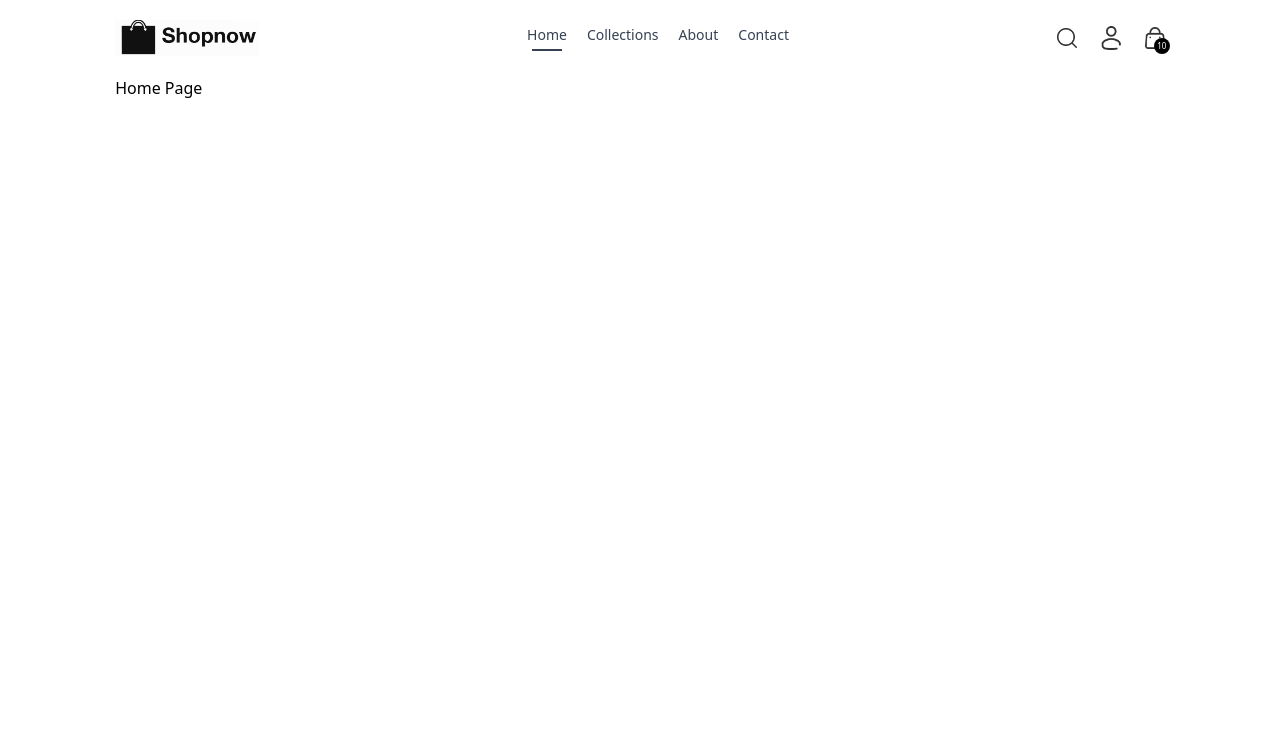
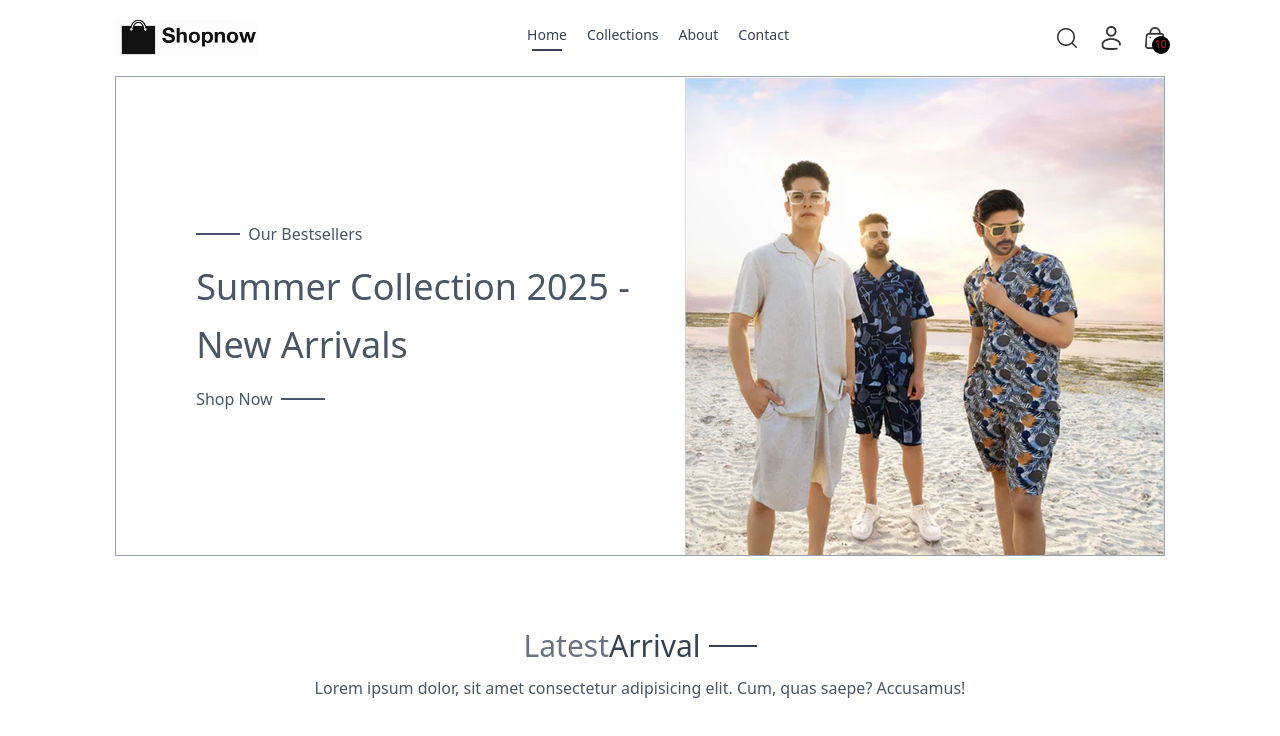
Before and after one commit to PratikParida2/E-Commerce-Project, a React (Vite) app: page / in a window 1280 px wide. Shown: the top 736 px of the page. Built offline with nearby package versions, Linux system fonts and the light colour scheme.

Commit message:
Frontend Part Continue

```diff
--- a/src/assets/frontend_assets/assets.js
+++ b/src/assets/frontend_assets/assets.js
@@ -56,7 +56,7 @@ import p_img52 from './p_img52.png'
 
 
 import logo from './mylogo.png'
-import hero_img from './hero_img.png'
+import hero_img from './hero.png'
 import cart_icon from './cart_icon.png'
 import bin_icon from './bin_icon.png'
 import dropdown_icon from './dropdown_icon.png'
--- /dev/null
+++ b/src/components/Hero.jsx
@@ -0,0 +1,31 @@
+import React from 'react'
+import { assets } from '../assets/frontend_assets/assets'
+
+const Hero = () => {
+  return (
+    <div className='flex flex-col sm:flex-row border border-gray-400 justify-between'>
+      {/* Left Side */}
+      <div className='w-full sm:w-1/2 flex items-center justify-center py-10 sm:py-0 pl-20'>
+            <div className='text-gray-600'>
+                <div className='flex gay-2 items-center gap-2'>
+                    <p className='w-8 md:w-11 h-[2px] bg-slate-600'></p>
+                    <p className='font-medium text-sm md:text-base'>Our Bestsellers</p>
+                </div>
+                <h1 className='text-3xl sm:py-3 lg:text-4xl leading-relaxed'>Summer Collection 2025 - New Arrivals</h1>
+                <div className='flex gay-2 items-center gap-2'>
+                    <p className='font-medium text-sm md:text-base'>Shop Now</p>
+                    <p className='w-8 md:w-11 h-[2px] bg-slate-600'></p>
+                </div>
+            </div>
+
+      </div>
+
+      {/* Right Side */}
+
+      <img className='w-fit' src={assets.hero_img} alt="" />
+
+    </div>
+  )
+}
+
+export default Hero
--- /dev/null
+++ b/src/components/LatexCollection.jsx
@@ -0,0 +1,20 @@
+import React, { useContext } from 'react'
+import { ShopContext } from '../context/ShopContext'
+import Title from './Title';
+const LatexCollection = () => {
+    const {products}=useContext(ShopContext);
+    console.log(products);
+
+  return (
+    <div className='my-10'>
+      <div className='text-center py-8 text-3xl'>
+            <Title text1={'Latest'} text2={'Arrival'}/>
+            <p className='w-3/4 m-auto text-xs sm:text-sm md:text-base text-gray-600'>
+                Lorem ipsum dolor, sit amet consectetur adipisicing elit. Cum, quas saepe? Accusamus!
+            </p>
+      </div>
+    </div>
+  )
+}
+
+export default LatexCollection
--- a/src/components/NavBar.jsx
+++ b/src/components/NavBar.jsx
@@ -1,7 +1,8 @@
-import React from 'react'
+import React, { useState } from 'react'
 import { assets } from '../assets/frontend_assets/assets'
 import {NavLink,Link} from 'react-router-dom'
 const NavBar = () => {
+  const [visible,setVisible]=useState(false);
   return (
     <div className='flex items-center justify-between py-5 font-medium '>
       <img src={assets.logo} alt="logo" className='w-36' />
@@ -40,9 +41,22 @@ const NavBar = () => {
         </div>
         <Link to='/cart' className='relative'>
             <img src={assets.cart_icon} className='w-5 min-w-5' alt="" />
-            <p className='absolute right-[-5px] bottom-[-5px] w-4 leading-4 bg-black text-white aspect-square rounded-full text-[8px] text-center'>10</p>
+            <p className='absolute right-[-5px] bottom-[-5px] w-[18px] leading-4 bg-black text-[#e61b1b] aspect-square rounded-full text-[10px] text-center'>10</p>
         </Link>
-        <img src={assets.menu_icon} className='w-5 cursor-pointer sm:hidden' alt="" />
+        <img onClick={()=>setVisible(true)} src={assets.menu_icon} className='w-5 cursor-pointer sm:hidden' alt="" />
+      </div>
+      {/* Side Bar Menu For Smaller Screen */}
+      <div className={`absolute top-0 right-0 bottom-0 overflow-hidden bg-white transition-all ${visible ? 'w-full' : 'w-0'}`}>
+          <div onClick={()=>setVisible(false)} className='flex flex-col text-gray-600 cursor-pointer'>
+              <div className='flex items-center gap-4 p-3'>
+                <img className='h-4 rotate-180 ' src={assets.dropdown_icon} alt="" />
+                <p>Back</p>
+              </div>
+              <NavLink to='/' className='pl-6 py-2 border'>Home</NavLink>
+              <NavLink to='/collections' className='pl-6 py-2 border'>Collections</NavLink>
+              <NavLink to='/about' className='pl-6 py-2 border'>About</NavLink>
+              <NavLink to='/contact' className='pl-6 py-2 border'>Contact</NavLink>
+          </div>
       </div>
     </div>
   )
--- /dev/null
+++ b/src/components/Title.jsx
@@ -0,0 +1,12 @@
+import React from 'react'
+
+const Title = ({text1,text2}) => {
+  return (
+    <div className='inline-flex gap-2 items-center mb-3'>
+      <p className='text-gray-500'>{text1}<span className='text-gray-700 font-medium'>{text2}</span></p>
+      <p className='w-8 sm:w-12 h-[1px] sm:h-[2px] bg-gray-700 text-center'></p>
+    </div>
+  )
+}
+
+export default Title
--- /dev/null
+++ b/src/context/ShopContext.jsx
@@ -0,0 +1,17 @@
+import { createContext } from "react";
+import { products } from "../assets/frontend_assets/assets";
+export const ShopContext=createContext();
+const ShopContextProvider=(props)=>
+{
+    const currency='$';
+    const deliveryCharge=10;
+    const value={
+        products,currency,deliveryCharge
+    }
+    return (
+        <ShopContext.Provider value={value}>
+            {props.children}
+        </ShopContext.Provider>
+    )
+}
+export default ShopContextProvider;
--- a/src/main.jsx
+++ b/src/main.jsx
@@ -3,11 +3,14 @@ import { createRoot } from 'react-dom/client'
 import { BrowserRouter } from 'react-router-dom'
 import './index.css'
 import App from './App.jsx'
+import ShopContextProvider from './context/ShopContext.jsx'
 
 createRoot(document.getElementById('root')).render(
 
     <BrowserRouter>
-      <App />
+      <ShopContextProvider>
+        <App />
+      </ShopContextProvider>
     </BrowserRouter>
 
 )
--- a/src/pages/Home.jsx
+++ b/src/pages/Home.jsx
@@ -1,9 +1,12 @@
 import React from 'react'
+import Hero from '../components/Hero'
+import LatexCollection from '../components/LatexCollection'
 
 const Home = () => {
   return (
     <div >
-      <h1>Home Page</h1>
+      <Hero/>
+      <LatexCollection/>
     </div>
   )
 }
```
Also changed, not shown: src/assets/frontend_assets/hero.png (added).
